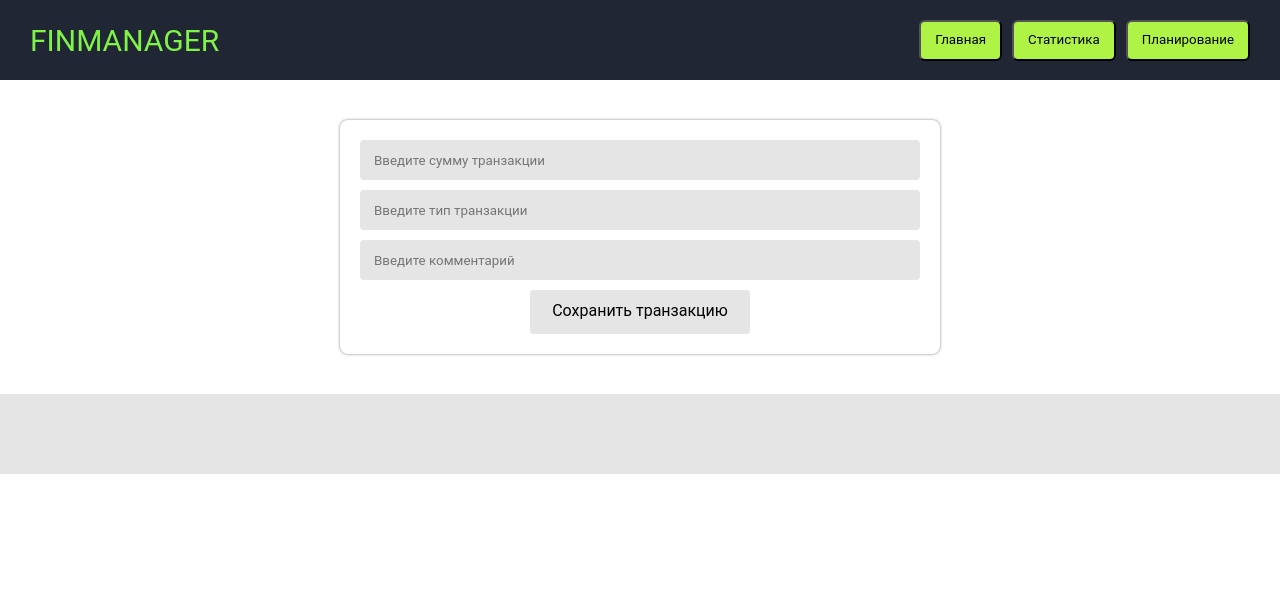
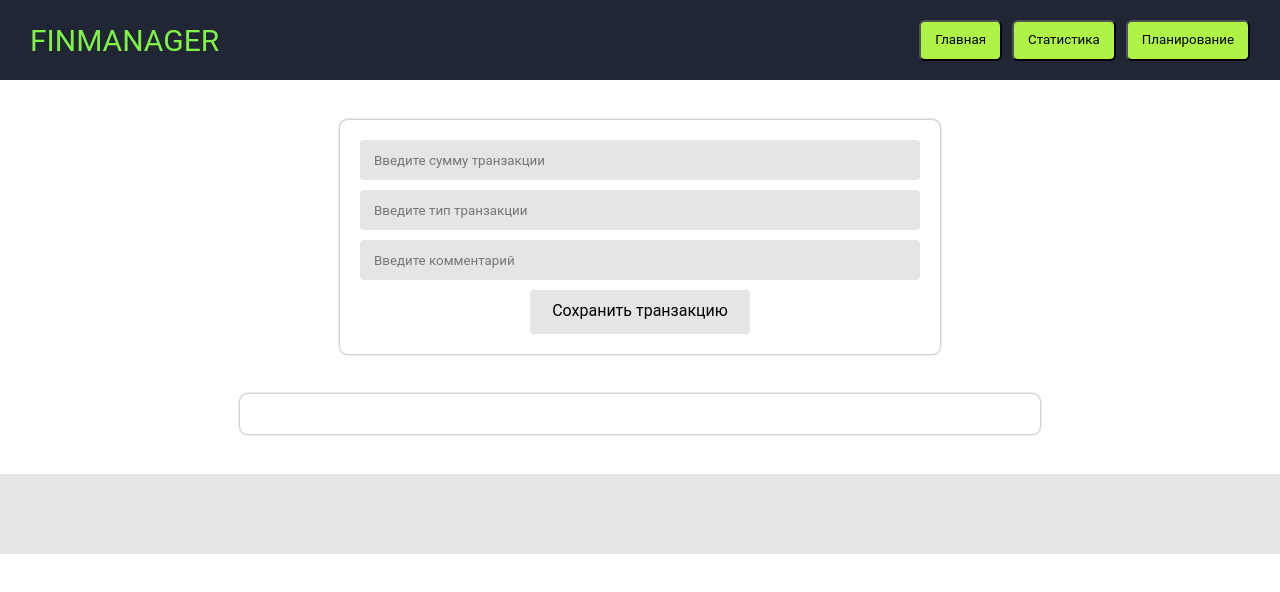
Before and after one commit to karlbelousov/finmanager, a React (Create React App) app: page / in a window 1280 px wide. Shown: the top 592 px of the page. Built offline with nearby package versions, Linux system fonts and the light colour scheme.

Commit message:
добавил компонент DataList для отображеня статистики

```diff
--- a/src/components/pages/Main.tsx
+++ b/src/components/pages/Main.tsx
@@ -3,6 +3,8 @@ import { Header } from '../views/global/Header';
 import { Footer } from '../views/global/Footer';
 import { css } from '../../styles/form.css';
 import { InputComponent } from '../comps/Input';
+import DataList from '../views/local/DataList';
+import { Data } from '../../type/data';
 
 const {FormContainer, Button} = css;
 
@@ -10,11 +12,14 @@ export const Main = () => {
   const [value, setValue] = useState('');
   const [type, setType] = useState('');
   const [comment, setComment] = useState('');
+  const [data, setData] = useState<Data[]>([]);
 
   const validation = () => {
     if (value.length > 2 && type) {
       // eslint-disable-next-line no-console
       console.log('Валидация прошла успешно');
+
+      setData((items) => [...items, {value, type, comment}]);
       setValue('');
       setType('');
       setComment('');
@@ -46,6 +51,7 @@ export const Main = () => {
           Сохранить транзакцию
         </Button>
       </FormContainer>
+      <DataList data={data} />
       <Footer />
     </>
   );
--- /dev/null
+++ b/src/components/views/local/DataList.tsx
@@ -0,0 +1,22 @@
+import css from '../../../styles/dataList.css';
+import { Data } from '../../../type/data';
+
+const {DataContainer, ContentLine,ContentCell} = css;
+
+type DataListProps = {
+  data: Data[];
+};
+
+const DataList = ({data = []}: DataListProps) => (
+  <DataContainer>
+    {data.map((item, index) => (
+      <ContentLine key={'data'}>
+        <ContentCell width='20%'>{item.value}</ContentCell>
+        <ContentCell width='20%'>{item.type}</ContentCell>
+        <ContentCell width='60%'>{item.comment}</ContentCell>
+      </ContentLine>
+    ))}
+  </DataContainer>
+);
+
+export default DataList;
--- /dev/null
+++ b/src/styles/dataList.css.ts
@@ -0,0 +1,32 @@
+import styled from 'styled-components';
+
+const css = {
+  DataContainer: styled.div`
+    display: flex;
+    flex-direction: column;
+    align-items: center;
+    row-gap: 10px;
+    position: relative;
+    width: 800px;
+    height: auto;
+    border-radius: 8px;
+    box-shadow: 0px 0px 3px grey;
+    margin: 40px auto 40px;
+    padding: 20px;
+  `,
+  ContentLine: styled.div`
+    display: flex;
+    align-items: center;
+    position: relative;
+    width: 100%;
+  `,
+  ContentCell: styled.span<{width: string}>`
+    display: block;
+    position: relative;
+    width: ${(props) => props.width};
+    font-size: 14px;
+    text-align: center;
+  `
+};
+
+export default css;
--- /dev/null
+++ b/src/type/data.ts
@@ -0,0 +1,5 @@
+export type Data = {
+  value: string;
+  type: string;
+  comment: string;
+};
```
